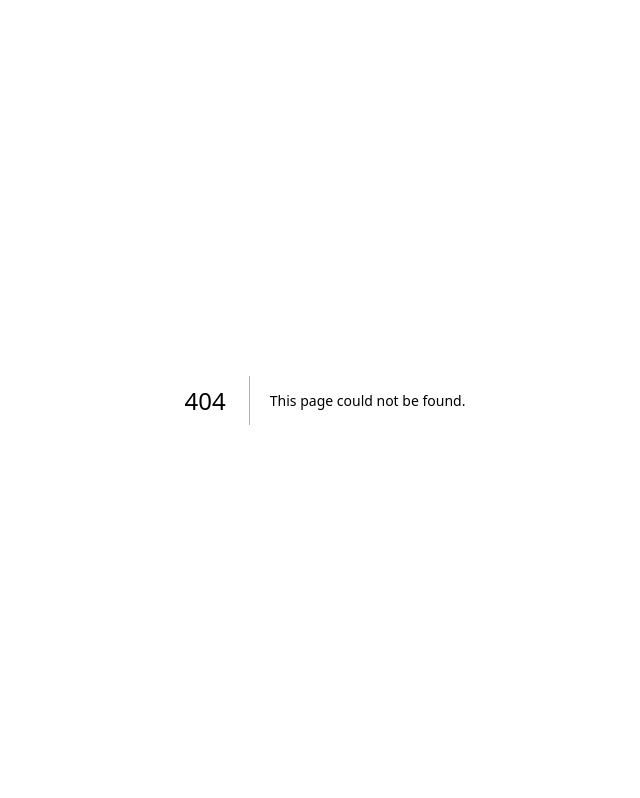
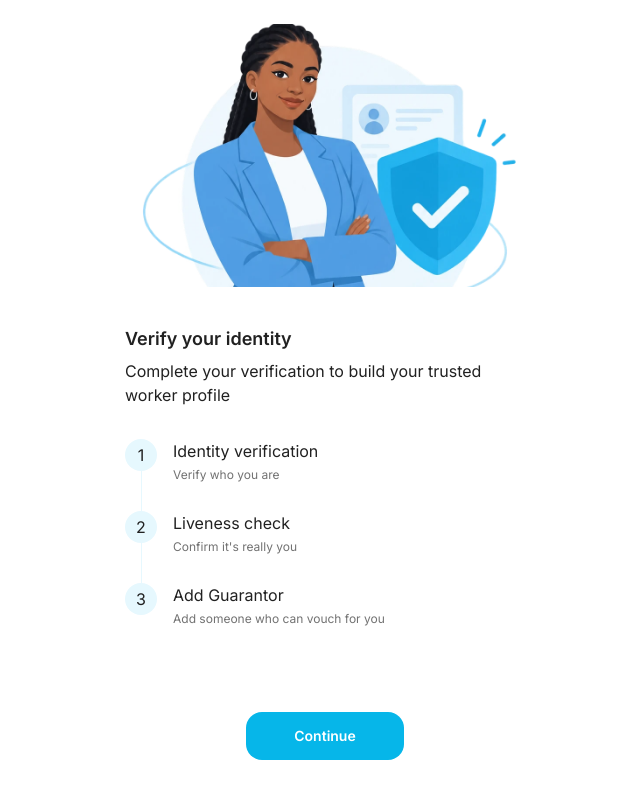
Before and after one commit to trybenode/hackathon-, a Next.js app in the folder frontend/: page /join in a window 1280 px wide. Before the commit this address had no page. Shown: the whole page, without its empty margins (315-955 px from the left). Built offline with nearby package versions, Linux system fonts and the light colour scheme.

Commit message:
feat: add the worker onboarding intro screen

```diff
--- /dev/null
+++ b/frontend/src/app/join/JoinIntro.tsx
@@ -0,0 +1,50 @@
+import Link from "next/link";
+import { OnboardingHero } from "@/components/verification/OnboardingHero";
+import { Button } from "@/components/ui";
+
+const STEPS = [
+  { title: "Identity verification", note: "Verify who you are" },
+  { title: "Liveness check", note: "Confirm it's really you" },
+  { title: "Add Guarantor", note: "Add someone who can vouch for you" },
+];
+
+/** "Verify your identity": where a new worker starts, before signing up. */
+export function JoinIntro() {
+  return (
+    <main className="mx-auto flex min-h-dvh w-full max-w-md flex-col">
+      <OnboardingHero />
+
+      <div className="flex flex-1 flex-col gap-8 px-6 pt-10 pb-10">
+        <div className="flex flex-col gap-2">
+          <h1 className="text-body-lg font-semibold text-grey-900">Verify your identity</h1>
+          <p className="text-body-md text-grey-900">
+            Complete your verification to build your trusted worker profile
+          </p>
+        </div>
+
+        <ol className="flex flex-col">
+          {STEPS.map((step, index) => (
+            <li key={step.title} className="flex gap-4">
+              <div className="flex flex-col items-center">
+                <span className="flex h-8 w-8 shrink-0 items-center justify-center rounded-pill bg-primary-50 text-body-md text-grey-900">
+                  {index + 1}
+                </span>
+                {index < STEPS.length - 1 && <span className="w-px flex-1 bg-primary-50" aria-hidden />}
+              </div>
+              <div className="flex flex-col gap-1 pb-7">
+                <span className="text-body-md text-grey-900">{step.title}</span>
+                <span className="text-xs leading-4 text-grey-600">{step.note}</span>
+              </div>
+            </li>
+          ))}
+        </ol>
+
+        <Link href="/join/sign-in" className="mt-auto self-center">
+          <Button size="lg" className="rounded-xl px-10 text-body-lg font-semibold">
+            Continue
+          </Button>
+        </Link>
+      </div>
+    </main>
+  );
+}
--- /dev/null
+++ b/frontend/src/app/join/page.tsx
@@ -0,0 +1,7 @@
+import { JoinIntro } from "./JoinIntro";
+
+export const metadata = { title: "Verify your identity" };
+
+export default function JoinPage() {
+  return <JoinIntro />;
+}
```
